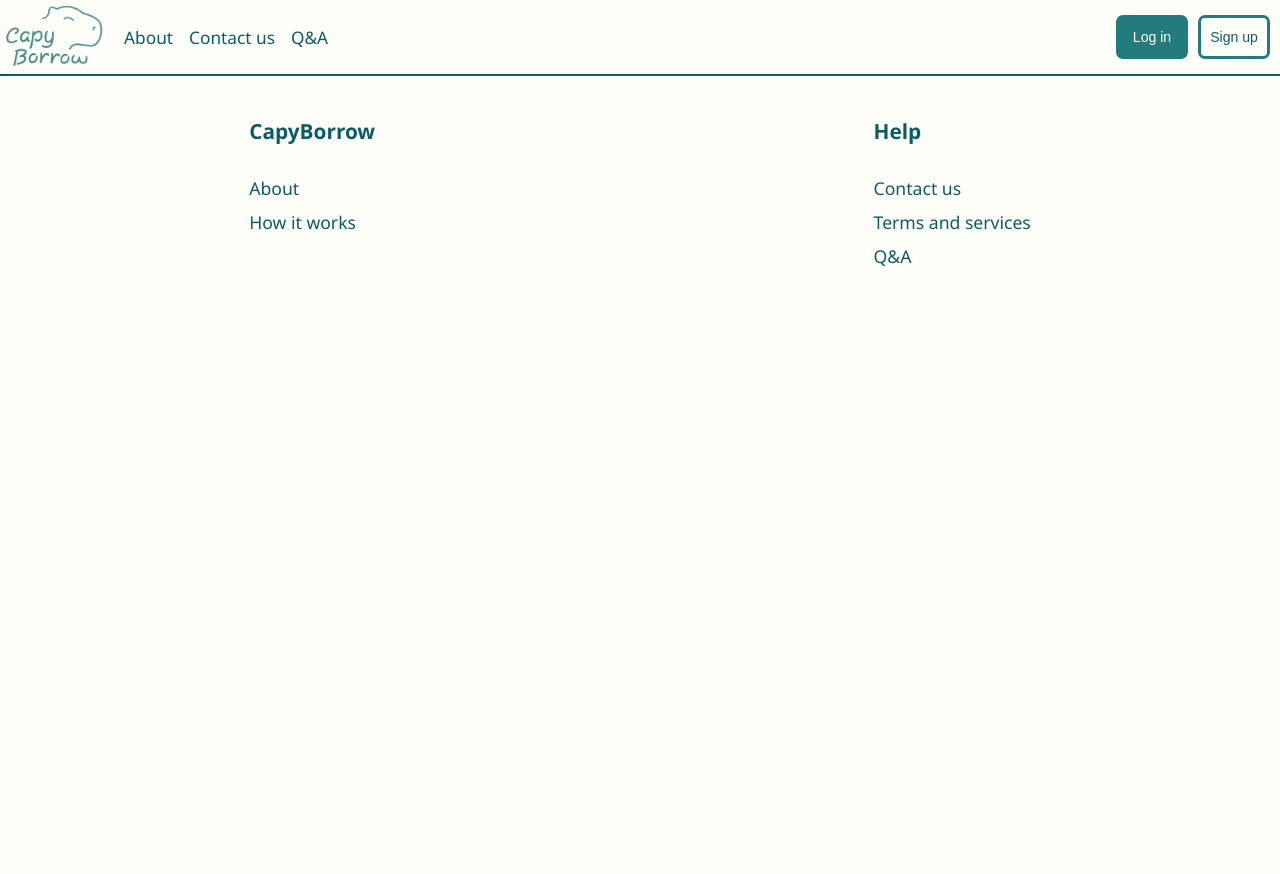
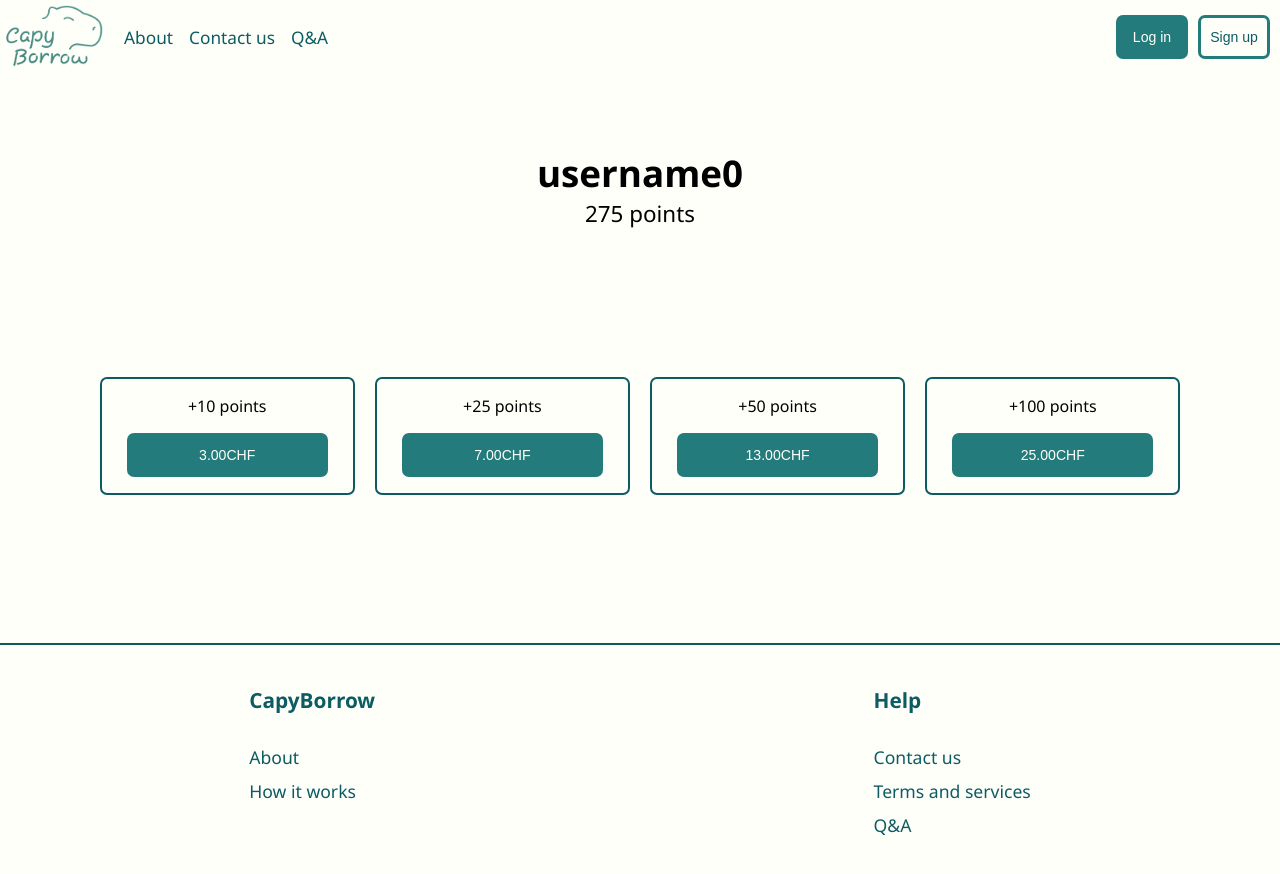
Before and after one commit to CapyBorrow-PDG/capyborrow, a React (Create React App) app in the folder frontend/: page /credit in a window 1280 px wide. Shown: the top 874 px of the page. Before the commit the page ends 800 px from the top, so only its background shows below. Built offline with nearby package versions, Linux system fonts and the light colour scheme; the HTML template or start-up script is replaced by a standard one.

Commit message:
SCRUM-35, v1 frontend credit page

```diff
--- a/frontend/src/App.css
+++ b/frontend/src/App.css
@@ -15,6 +15,11 @@ h1 {
   margin: 0px;
 }
 
+h2 {
+  font-size: calc((75% + 0.5vw) * 2);
+  margin: 0px;
+}
+
 h3 {
   font-weight: normal;
   font-size: calc((30% + 0.5vw) * 2);
--- a/frontend/src/App.tsx
+++ b/frontend/src/App.tsx
@@ -9,6 +9,7 @@ import Contact from './pages/Contact.tsx';
 import Questions from './pages/Questions.tsx';
 import Terms from './pages/Terms.tsx';
 import Shop from './pages/Shop.tsx';
+import Credit from './pages/Credit.tsx';
 
 const App = () => {
   return (
@@ -22,6 +23,7 @@ const App = () => {
           <Route path="/questions" element={<Questions />} />
           <Route path="/termsandservices" element={<Terms />} />
           <Route path="/shop" element={<Shop />} />
+          <Route path="/credit" element={<Credit />} />
         </Routes>
       </div>
       <Footer />
--- /dev/null
+++ b/frontend/src/components/CreditButton.tsx
@@ -0,0 +1,14 @@
+const CreditButton = (props) => {
+    return (
+        <div className="creditButton">
+            <div>
+                <p>{props.desc}</p>
+                <button className="darkbutton" onClick={() => alert("Give us money pls :(")}>
+                    {props.text}
+                </button>
+            </div>
+        </div>
+    );
+};
+
+export default CreditButton;
--- /dev/null
+++ b/frontend/src/pages/Credit.tsx
@@ -0,0 +1,23 @@
+import '../styles/Credit.css';
+import { useNavigate } from 'react-router-dom';
+import CreditButton from "../components/CreditButton.tsx";
+
+const Credit = () => {
+
+	const navigate = useNavigate();
+
+    return(
+        <div id="section1">
+            <h2>username0</h2>
+            <h3>275 points</h3>
+            <div id="buttonSection">
+                <CreditButton desc="+10 points" text="3.00CHF" />
+				<CreditButton desc="+25 points" text="7.00CHF" />
+				<CreditButton desc="+50 points" text="13.00CHF" />
+				<CreditButton desc="+100 points" text="25.00CHF" />
+            </div>
+        </div>
+    );
+};
+
+export default Credit;
--- /dev/null
+++ b/frontend/src/styles/Credit.css
@@ -0,0 +1,29 @@
+#section1 {
+	margin-top: calc(10px + 5%);
+	position: relative;
+}
+
+#section1 #buttonSection {
+	display: flex;
+	align-items: center;
+	position: relative;
+	justify-content: center;
+	margin-top: calc(10px + 10%);
+	margin-bottom: calc(10px + 10%);
+	@media (max-width: 1200px) {
+		flex-direction: column;
+	}
+}
+
+#buttonSection .creditButton {
+	width: calc(200px + 4vw);
+	height: calc(75px + 2.5vw);
+	border: solid 2px var(--dark-turquoise);
+	border-radius: 7px;
+	padding-bottom: calc(3px + 0.5vh);
+	margin: 10px;
+}
+
+.creditButton button {
+	width: 80%;
+}
```
